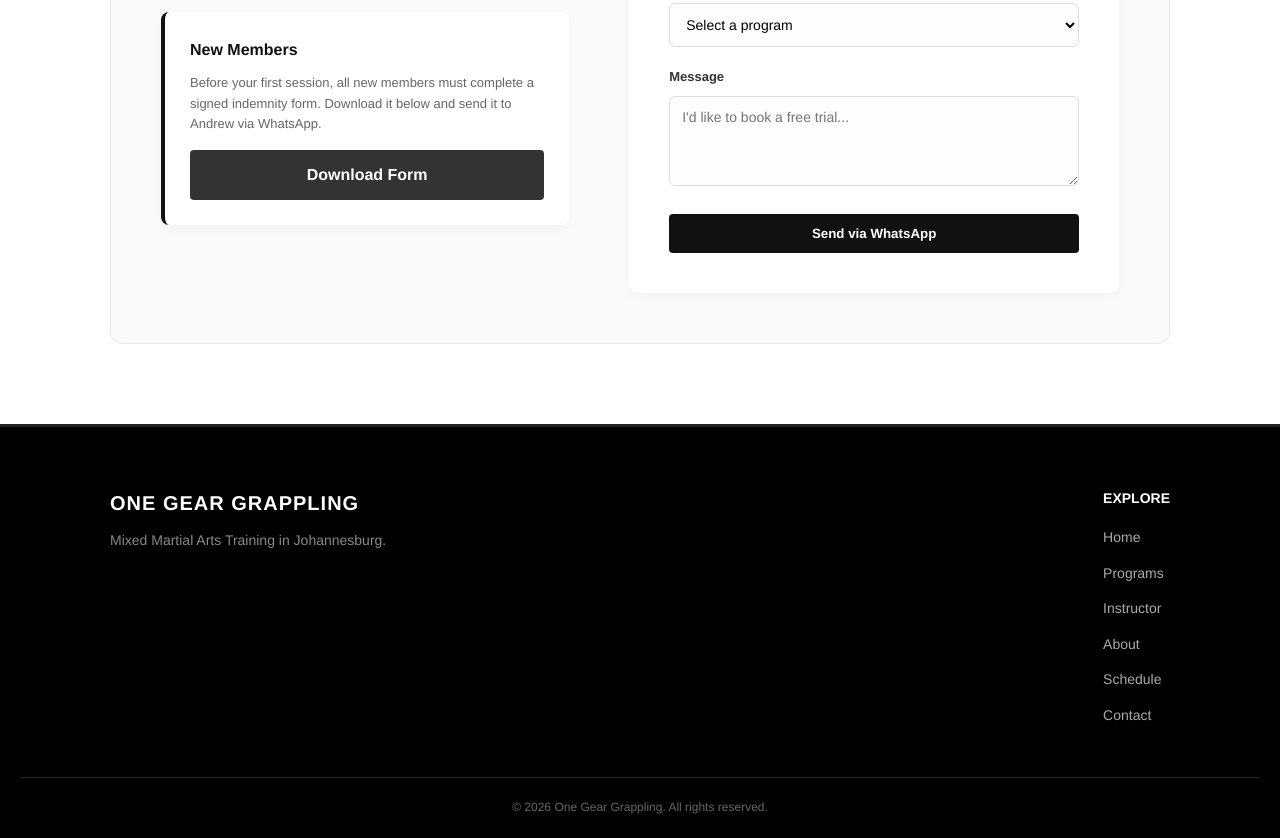
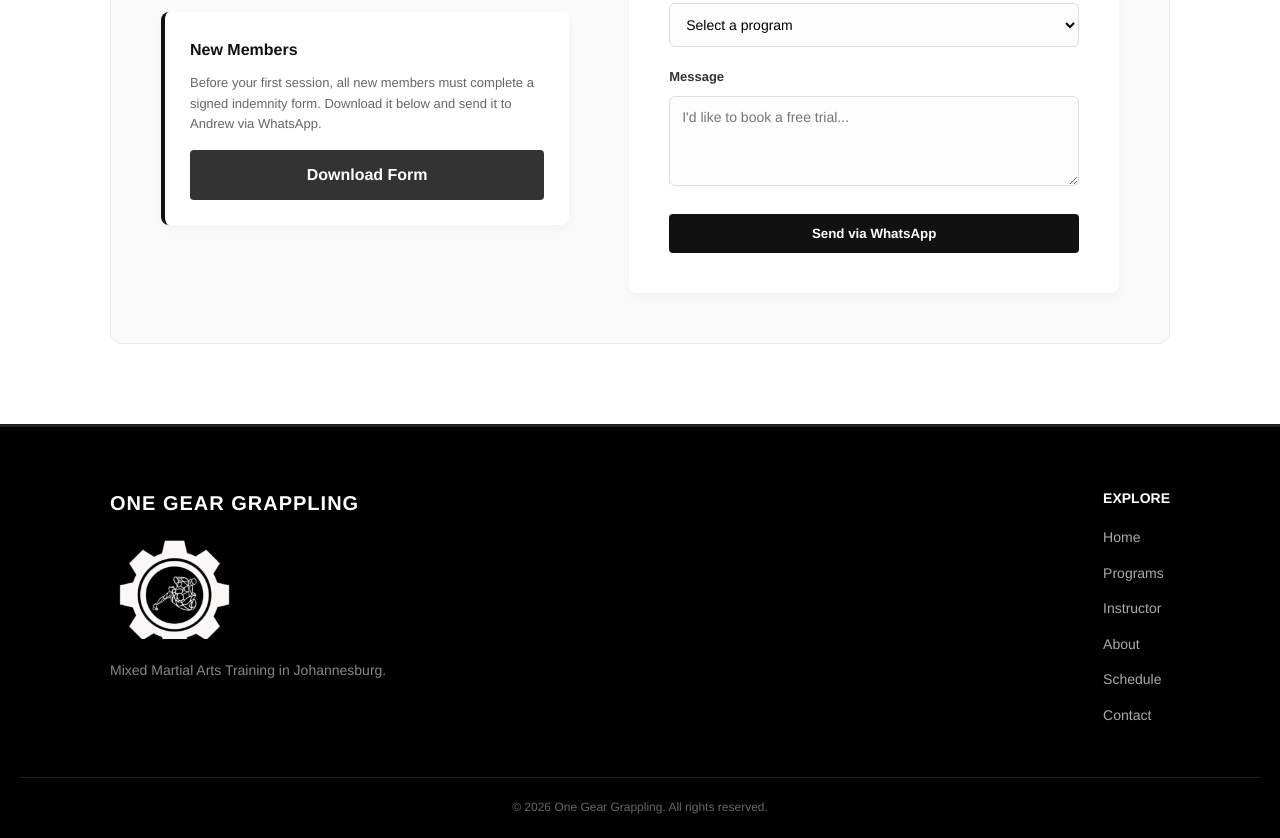
Before and after one commit to sibusisombenenge/one-gear-grappling, a plain HTML site: page index.html in a window 1280 px wide. Shown: the part 3662-4500 px from the top of the page. Drawn offline with Linux system fonts and the light colour scheme.

Commit message:
Add gear logo to footer and crop text using CSS

```diff
--- a/css/styles.css
+++ b/css/styles.css
@@ -145,3 +145,16 @@ body { background-color: #ffffff; color: #333; line-height: 1.6; }
     .contact-wrapper { grid-template-columns: 1fr 1.2fr; gap: 60px; padding: 50px; }
     .contact-form { padding: 40px; }
 }
+
+/* --- Footer Logo Cropping --- */
+.footer-logo-wrapper {
+    width: 130px;
+    height: 105px; /* Acts as a window to slice off the text at the bottom */
+    overflow: hidden;
+    margin: 15px 0 20px;
+}
+.footer-logo-wrapper img {
+    width: 130px;
+    height: auto;
+    filter: invert(1); /* Keeps it white against the dark footer */
+}
--- a/index.html
+++ b/index.html
@@ -295,6 +295,9 @@
         <div class="container footer-content">
             <div class="footer-brand">
                 <h2>ONE GEAR GRAPPLING</h2>
+            <div class="footer-logo-wrapper">
+                <img src="assets/logo.jpg" alt="One Gear Icon">
+            </div>
                 <p>Mixed Martial Arts Training in Johannesburg.</p>
             </div>
             <div class="footer-links-col">
```
